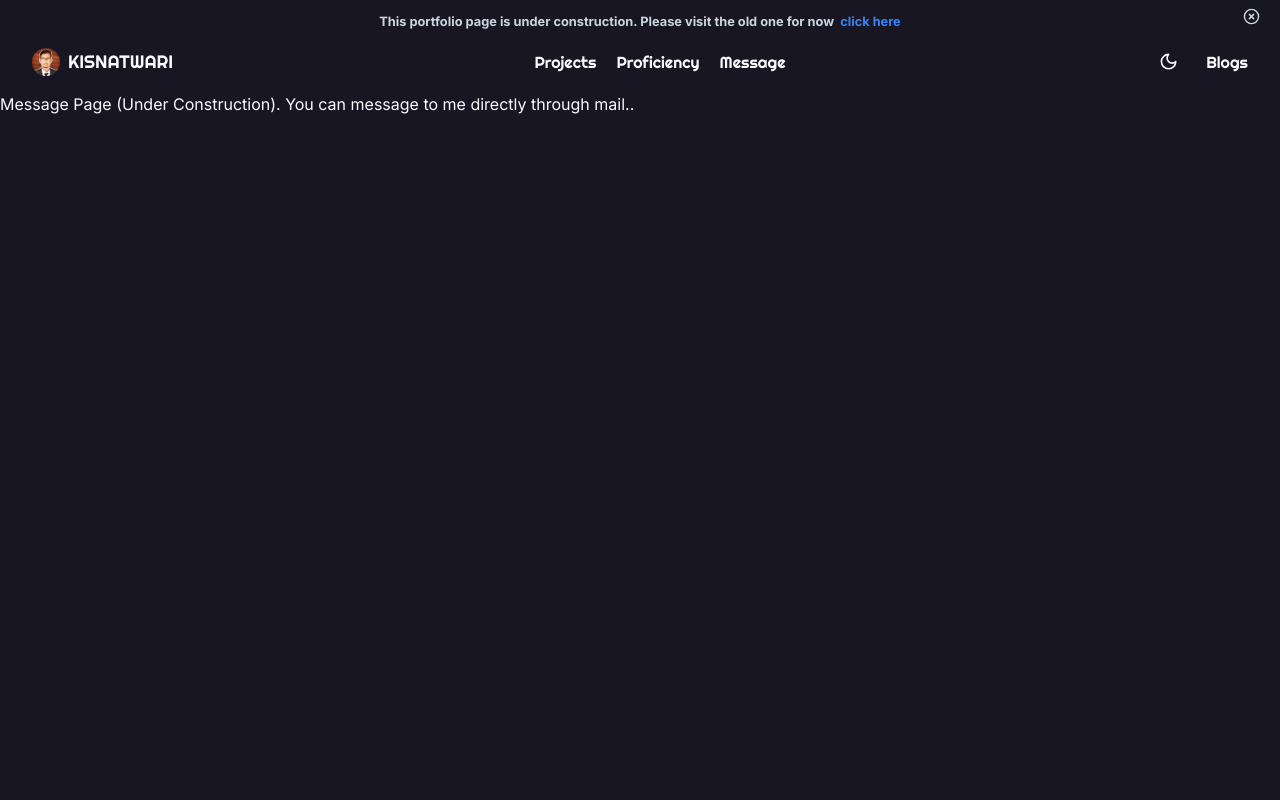
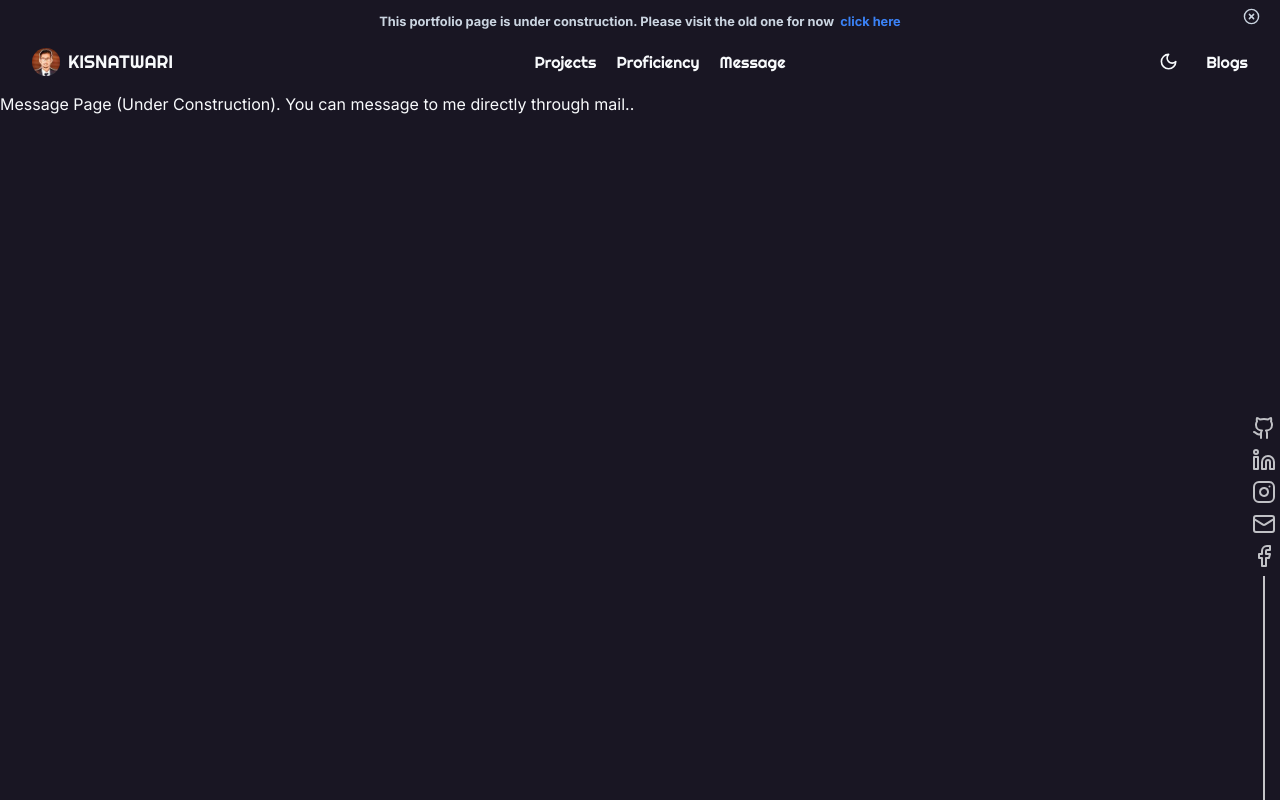
Before and after one commit to kisnatwari/desmel-redesign, a Next.js app: page /message in a window 1280 px wide. Built offline with nearby package versions, Linux system fonts and the light colour scheme.

Commit message:
Social Links Added and implemented

```diff
--- a/package.json
+++ b/package.json
@@ -10,6 +10,7 @@
   },
   "dependencies": {
     "@radix-ui/react-avatar": "^1.0.3",
+    "@radix-ui/react-hover-card": "^1.0.7",
     "@radix-ui/react-slot": "^1.0.2",
     "@types/node": "20.6.3",
     "@types/react": "18.2.22",
--- a/src/app/layout.tsx
+++ b/src/app/layout.tsx
@@ -7,6 +7,7 @@ import { Suspense } from 'react'
 import Loading from './loading'
 import UnderConstructionMessage from '@/components/Atoms/global/UnderConstructionMessage'
 import NextTopLoader from 'nextjs-toploader'
+import SocialLinks from '@/components/Atoms/global/SocialLinks'
 
 const inter = Inter({ subsets: ['latin'] })
 
@@ -32,6 +33,7 @@ export default function RootLayout({ children, }: { children: React.ReactNode })
             <Suspense fallback={<Loading />}>
               {children}
             </Suspense>
+            <SocialLinks/>
           </main>
         </ThemeProvider>
       </body>
--- a/src/components/Atoms/global/SocialLinks.tsx
+++ b/src/components/Atoms/global/SocialLinks.tsx
@@ -1,12 +1,56 @@
 
+import { HoverCard, HoverCardContent, HoverCardTrigger } from '@radix-ui/react-hover-card'
+import { FacebookIcon, GithubIcon, InstagramIcon, LinkedinIcon, MailIcon, X } from 'lucide-react'
 import React from 'react'
+import ToolTip from './ToolTip'
 
-type Props = {}
+const links = [
+  {
+    label: "Github",
+    icon: <GithubIcon />,
+    url: 'https://github.com/kisnatwari',
+  },
+  {
+    label: "LinkedIn",
+    icon: <LinkedinIcon />,
+    url: 'https://www.linkedin.com/in/krishna-tiwari-3259a5214/',
+  },
+  {
+    label: "Instagram",
+    icon: <InstagramIcon />,
+    url: 'https://www.instagram.com/kisna.twari/',
+  },
+  {
+    label: "Email",
+    icon: <MailIcon />,
+    url: 'mailto:kisnatwari@gmail.com',
+  },
+  {
+    label: "Facebook",
+    icon: <FacebookIcon />,
+    url: 'https://www.facebook.com/100008883133980',
+  }
+]
 
-const SocialLinks = (props: Props) => {
+const SocialLinks = () => {
   return (
-    <div className='relative'>
-
+    <div className='absolute bottom-0 right-1'>
+      <ul className="flex flex-col gap-2 opacity-75">
+        {
+          links.map((link, index) => {
+            return (
+              <li key={index}>
+                <a href={link.url} target='_blank' rel='noopener noreferrer'>
+                    {link.icon}
+                </a>
+              </li>
+            )
+          })
+        }
+        <li>
+          <div className="h-56 w-0 border border-black dark:border-white mx-auto"></div>
+        </li>
+      </ul>
     </div>
   )
 }
--- /dev/null
+++ b/src/components/Atoms/global/ToolTip.tsx
@@ -0,0 +1,26 @@
+"use client"
+import { HoverCard, HoverCardContent, HoverCardTrigger } from '@/components/ui/hover-card'
+import React from 'react'
+
+type Props = {
+    icon: React.ReactNode,
+    url: string,
+    label: string
+}
+
+const ToolTip = ({ icon, url, label }: Props) => {
+    return (
+        <HoverCard>
+            <HoverCardTrigger asChild>
+
+            </HoverCardTrigger>
+            <HoverCardContent>
+                <p className='flex'>
+                    {icon} {label}
+                </p>
+            </HoverCardContent>
+        </HoverCard>
+    )
+}
+
+export default ToolTip
--- a/src/components/Atoms/homepage/HeroSection.tsx
+++ b/src/components/Atoms/homepage/HeroSection.tsx
@@ -3,6 +3,7 @@ import { Saira, Rubik_Glitch, Fira_Code } from 'next/font/google'
 import Image from 'next/image'
 import ResumeDownloader from './ResumeDownloader'
 import HeroImage from './HeroImage'
+import { Laptop, Laptop2 } from 'lucide-react'
 
 type Props = {}
 
@@ -34,7 +35,11 @@ const HeroSection = (props: Props) => {
             <div className='grid grid-cols-2 h-full backdrop-blur-sm'>
                 <div className='h-full flex flex-col gap-5 justify-center'>
                     <div className='flex flex-col gap-2 justify-center'>
-                        <p className='text-2xl text-yellow-600 dark:text-yellow-300'>Hi, I&apos;m Krishna</p>
+                        <p className='text-2xl text-yellow-600 dark:text-yellow-300'>Hi, I&apos;m Krishna Tiwari</p>
+                        <p className="text-xl text-ring">
+                            A Full Stack Web Developer
+                            <Laptop2 className='inline-block ml-1'/>
+                        </p>
                         <p className='text-xl text-ring'>
                             An IT Student of Nepal
                             <Image src={'/nepal-flag.png'} width={15} height={15} alt='Nepal Flag' className='inline-block ml-1' />
--- /dev/null
+++ b/src/components/ui/hover-card.tsx
@@ -0,0 +1,29 @@
+"use client"
+
+import * as React from "react"
+import * as HoverCardPrimitive from "@radix-ui/react-hover-card"
+
+import { cn } from "@/lib/utils"
+
+const HoverCard = HoverCardPrimitive.Root
+
+const HoverCardTrigger = HoverCardPrimitive.Trigger
+
+const HoverCardContent = React.forwardRef<
+  React.ElementRef<typeof HoverCardPrimitive.Content>,
+  React.ComponentPropsWithoutRef<typeof HoverCardPrimitive.Content>
+>(({ className, align = "center", sideOffset = 4, ...props }, ref) => (
+  <HoverCardPrimitive.Content
+    ref={ref}
+    align={align}
+    sideOffset={sideOffset}
+    className={cn(
+      "z-50 w-64 rounded-md border bg-popover p-4 text-popover-foreground shadow-md outline-none data-[state=open]:animate-in data-[state=closed]:animate-out data-[state=closed]:fade-out-0 data-[state=open]:fade-in-0 data-[state=closed]:zoom-out-95 data-[state=open]:zoom-in-95 data-[side=bottom]:slide-in-from-top-2 data-[side=left]:slide-in-from-right-2 data-[side=right]:slide-in-from-left-2 data-[side=top]:slide-in-from-bottom-2",
+      className
+    )}
+    {...props}
+  />
+))
+HoverCardContent.displayName = HoverCardPrimitive.Content.displayName
+
+export { HoverCard, HoverCardTrigger, HoverCardContent }
```
Also changed, not shown: 1 other file (tests, documents, lock files or other folders).
